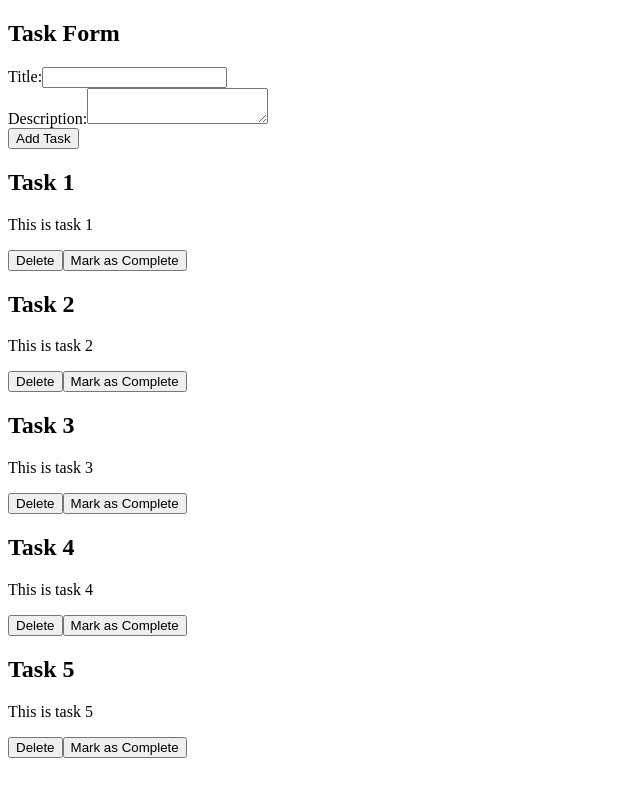
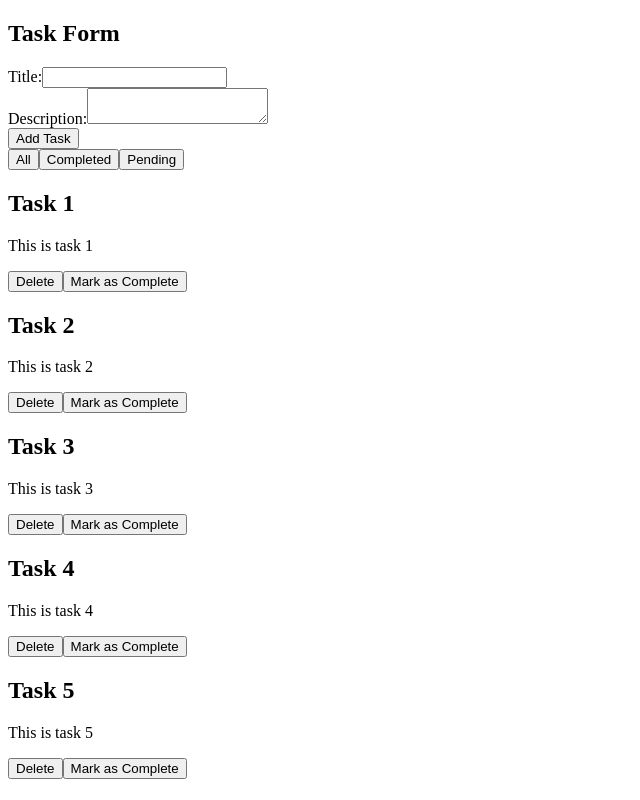
Before and after one commit to shaadali-tech/React-Capstone, a React (Vite) app: page / in a window 1280 px wide. Shown: the whole page, without its empty margins (0-640 px from the left). Built offline with nearby package versions, Linux system fonts and the light colour scheme.

Commit message:
added filter

```diff
--- a/src/App.jsx
+++ b/src/App.jsx
@@ -33,6 +33,7 @@
   ];
 
   const [tasks, setTasks] = useState(Tasks);
+  const [filter, setFilter] = useState("all");
 
   const addTask = (newTask) => {
     const taskWithId = {
@@ -55,10 +56,20 @@
       ),
     );
   };
+
+  const filteredTasks = tasks.filter((task) => {
+    if (filter === "completed") return task.completed;
+    if (filter === "pending") return !task.completed;
+    return true;
+  });
+
   return (
     <>
       <TaskForm onTaskSubmit={addTask} />
-      {tasks.map((task) => (
+      <button onClick={() => setFilter("all")}>All</button>
+      <button onClick={() => setFilter("completed")}>Completed</button>
+      <button onClick={() => setFilter("pending")}>Pending</button>
+      {filteredTasks.map((task) => (
         <div key={task.id}>
           <h2>{task.title}</h2>
           <p>{task.description}</p>
```
